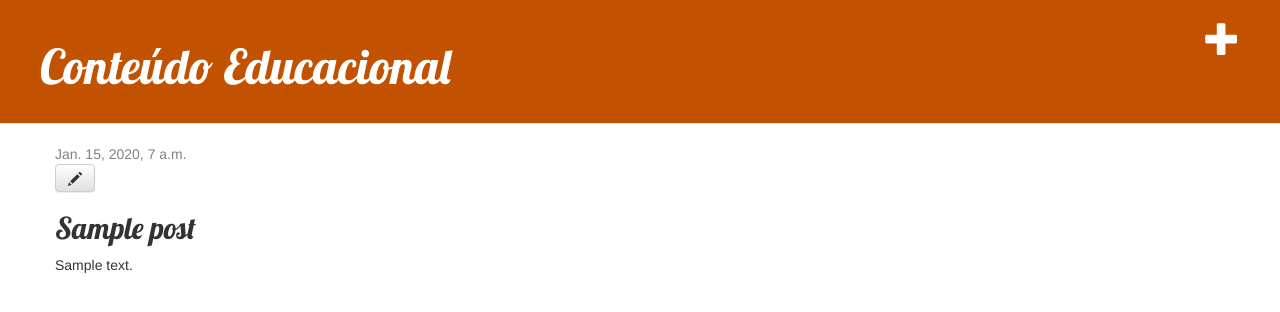
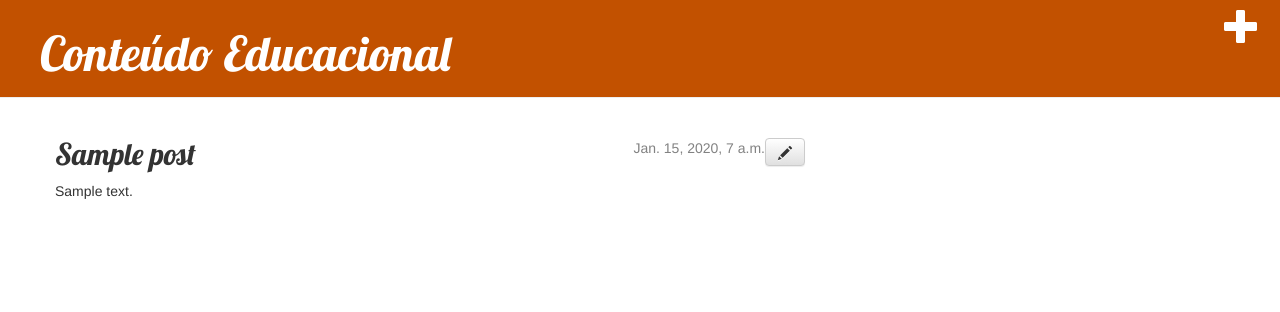
Before and after one commit to RufusCool/my-first-blog, a Django app: page /post/1/ in a window 1280 px wide. Shown: the top 312 px of the page. Run offline with Django 3.2, Linux system fonts and the light colour scheme; a user stored in the database is signed in; tables that the repository leaves empty hold one stand-in row (values such as "Sample post"); some libraries are stand-ins or nearby versions.

Commit message:
Ajuste no botão editar

```diff
--- a/blog/static/css/blog.css
+++ b/blog/static/css/blog.css
@@ -1,7 +1,7 @@
 .page-header {
     background-color: #C25100;
     margin-top: 0;
-    padding: 20px 20px 20px 40px;
+    padding: 7px 0px 7px 40px;
 }
 
 .page-header h1, .page-header h1 a, .page-header h1 a:visited, .page-header h1 a:active {
@@ -33,7 +33,7 @@ h1, h2, h3, h4 {
 .top-menu, .top-menu:hover, .top-menu:visited {
     color: #ffffff;
     float: right;
-    font-size: 26pt;
+    font-size: 27pt;
     margin-right: 20px;
 }
 
--- a/blog/templates/blog/post_detail.html
+++ b/blog/templates/blog/post_detail.html
@@ -4,15 +4,24 @@
 
 {% block content %}
     <div class="post">
+
+	 {% if user.is_authenticated %}
+        <a class="save btn btn-default" href="{% url 'post_edit' pk=post.pk %}"><span class="glyphicon glyphicon-pencil"></span></a>
+        {% endif %}
+
+
         {% if post.published_date %}
-            <div class="date">
+            <div class=" save date">
                 {{ post.published_date }}
             </div>
         {% endif %}
-	<!-- Botão editar form + Autenticação -->
+
+	<!-- Botão editar form + Autenticação
+
 	{% if user.is_authenticated %}
-	<a class="btn btn-default" href="{% url 'post_edit' pk=post.pk %}"><span class="glyphicon glyphicon-pencil"></span></a>
-        {% endif %}
+	<a class="save btn btn-default" href="{% url 'post_edit' pk=post.pk %}"><span class="glyphicon glyphicon-pencil"></span></a>
+	{% endif %} -->
+
 	<h2>{{ post.title }}</h2>
         <p>{{ post.text|linebreaksbr }}</p>
     </div>
--- a/blog/templates/blog/post_edit.html
+++ b/blog/templates/blog/post_edit.html
@@ -1,7 +1,7 @@
 {% extends 'blog/base.html' %}
 
 {% block content %}
-    <h2>New post</h2>
+    <h2>New Post</h2>
     <form method="POST" class="post-form">{% csrf_token %}
         {{ form.as_p }}
         <button type="submit" class="save btn btn-default">Save</button>
--- a/blog/templates/blog/post_list.html
+++ b/blog/templates/blog/post_list.html
@@ -3,7 +3,7 @@
 {% block content %}
     {% for post in posts %}
         <div class="post">
-            <div class="date">
+            <div class="save date">
                 {{ post.published_date }}
             </div>
             <h2><a href="{% url 'post_detail' pk=post.pk %}">{{ post.title }}</a></h2>
```
